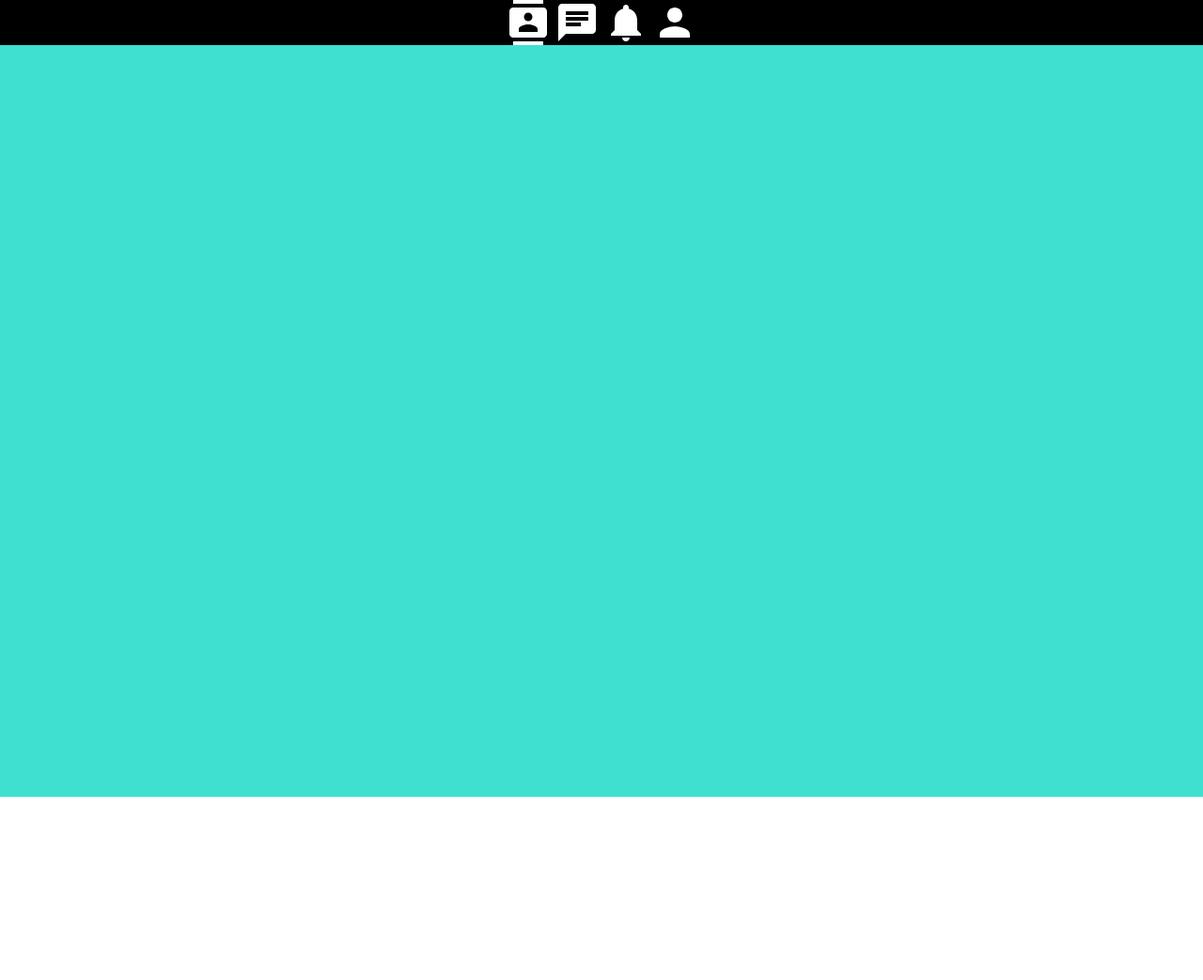
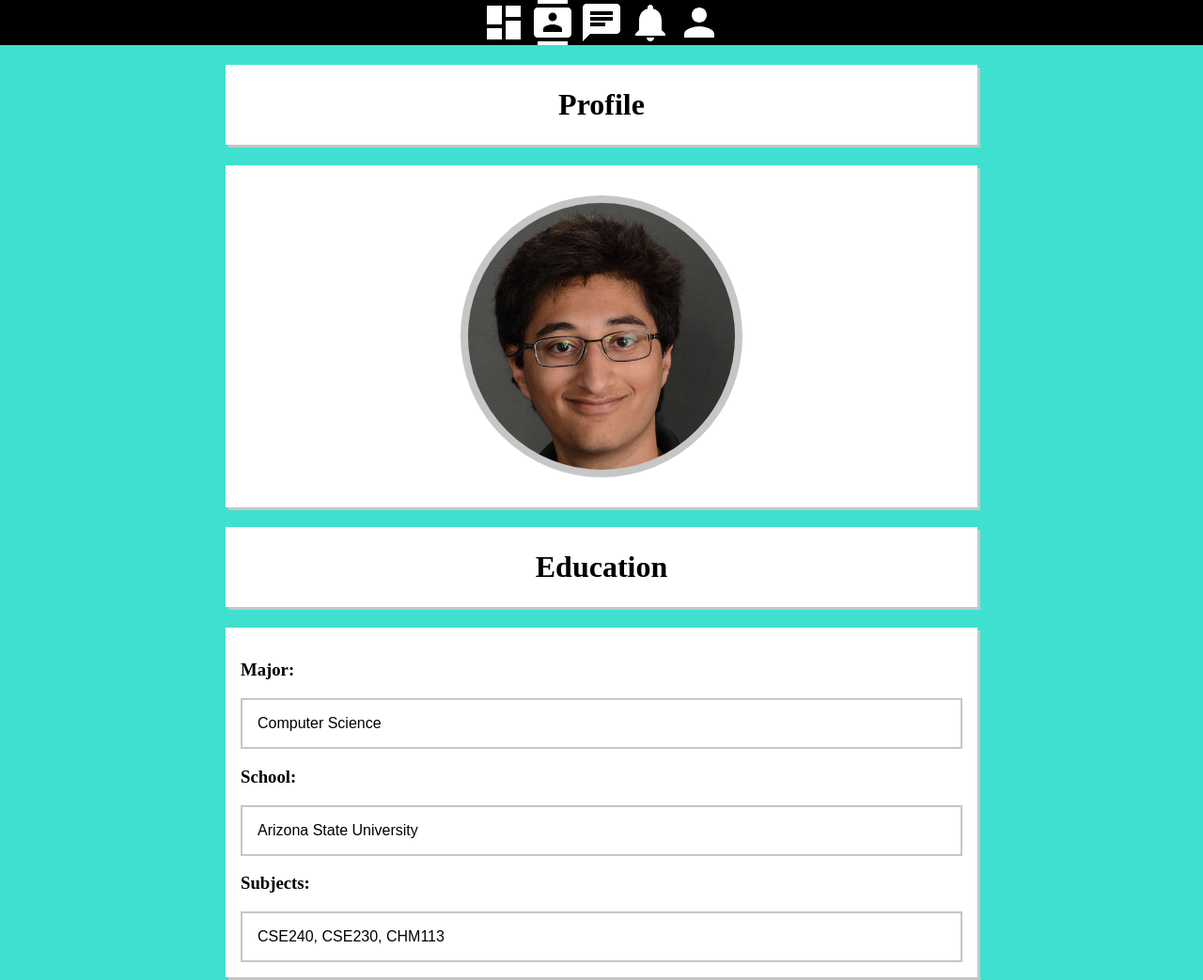
Before and after one commit to yash101/Mentor4Life, a plain HTML site: page frontend/views/profile.html in a window 1280 px wide. Shown: the top 1043 px of the page at 94% size. Before the commit the page ends 848 px from the top, so only its background shows below. Drawn offline with Linux system fonts and the light colour scheme.

Commit message:
Making things work

```diff
--- a/frontend/css/dash.css
+++ b/frontend/css/dash.css
@@ -36,6 +36,9 @@ body {
     background-color: #404040
 }
 
+#dash-icon {
+    background-image: url("/res/icons/ic_dashboard_white_48px.svg");
+}
 #connections-icon {
     background-image: url("/res/icons/ic_contacts_white_48px.svg");
 }
@@ -53,7 +56,6 @@ body {
     padding-top: 64px;
     text-align: center;
     background-color: turquoise;
-    min-height: 100vh;
 }
 
 #body > * {
@@ -70,6 +72,9 @@ body {
     margin: 16px;
 }
 
+#dash-icon-blk {
+    background-image: url("/res/icons/ic_dashboard_black_48px.svg");
+}
 #connections-icon-blk {
     background-image: url("/res/icons/ic_contacts_black_48px.svg");
 }
--- a/frontend/css/profile.css
+++ b/frontend/css/profile.css
@@ -36,6 +36,9 @@ body {
     background-color: #404040
 }
 
+#dash-icon {
+    background-image: url("/res/icons/ic_dashboard_white_48px.svg");
+}
 #connections-icon {
     background-image: url("/res/icons/ic_contacts_white_48px.svg");
 }
@@ -50,8 +53,79 @@ body {
 }
 
 #body {
-    padding-top: 64px;
     text-align: center;
     background-color: turquoise;
     min-height: 100vh;
+    padding-bottom: 32px;
 }
+
+#body > #holster {
+    display: inline-block;
+    width: 80vw;
+    max-width: 800px;
+}
+
+#holster > * {
+    display: block;
+    background-color: white;
+    -webkit-box-shadow: 3px 3px 0px 0px rgba(198,198,198,1);
+    -moz-box-shadow: 3px 3px 0px 0px rgba(198,198,198,1);
+    box-shadow: 3px 3px 0px 0px rgba(198,198,198,1);
+    padding: 16px;
+}
+
+#holster > div {
+    margin-bottom: 8px;
+    margin-top: 8px;
+}
+
+#holster > h1 {
+    padding: 24px;
+}
+
+#holster h3 {
+    text-align: left;
+}
+
+#profile-pic {
+    text-align: center;
+    padding: 32px;
+    background-color: white;
+}
+
+#profile-pic > #picture {
+    width: 50vw;
+    height: 50vw;
+    max-width: 300px;
+    max-height: 300px;
+    border-radius: 50%;
+    border: 8px solid #C6C6C6;
+    display: inline-block;
+
+    background-size: cover;
+    background-repeat: no-repeat;
+    background-position: 50% 50%;
+    background-image: url("/res/img/devyash_profile_cropped.jpg");
+}
+
+input, textarea {
+    display: block;
+    width: 100%;
+    padding: 16px;
+    font-size: 16px;
+    border: 2px solid #C6C6C6;
+}
+
+textarea {
+    min-height: 200px;
+}
+
+input:active,
+input:hover,
+input:focus,
+textarea:active,
+textarea:hover,
+textarea:focus {
+    background-color: #edfff0;
+    border: 2px solid #404040;
+}
--- a/frontend/views/profile.html
+++ b/frontend/views/profile.html
@@ -10,13 +10,50 @@
 
     <body>
         <div id="header">
+            <a href="/views/dash.html" id="dash-icon">&nbsp;</a>
             <a href="javascript:void()" id="connections-icon">&nbsp;</a>
             <a href="javascript:void()" id="messenger-icon">&nbsp;</a>
             <a href="javascript:void()" id="notification-icon">&nbsp;</a>
-            <a href="javascript:void()" id="profile-icon">&nbsp;</a>
+            <a href="/views/profile.html" id="profile-icon">&nbsp;</a>
         </div>
 
         <div id="body">
+            <div id="holster">
+
+                <h1>Profile</h1>
+
+                <div id="profile-pic">
+                    <div id="picture">&nbsp;</div>
+                </div>
+
+                <h1>Education</h1>
+
+                <div>
+                    <h3>Major:</h3>
+                    <input type="text" placeholder="Major" value="Computer Science">
+                    <h3>School:</h3>
+                    <input type="text" placeholder="School" value="Arizona State University">
+                    <h3>Subjects:</h3>
+                    <input type="text" placeholder="Subjects" value="CSE240, CSE230, CHM113">
+                </div>
+
+                <h1>Skills & Interests</h1>
+
+                <div>
+                    <h3>Skills</h3>
+                    <p>Please list your skills as key words, separated by a comma (,).</p>
+                    <textarea>Programming, Woodworking, Electronics, ...</textarea>
+
+                    <h3>Interests</h3>
+                    <p>Please list your skills as key words, separated by a comma (,).</p>
+                    <textarea>Medicine, Artificial Intelligence, Computer Algorithms, ...</textarea>
+                </div>
+
+                <div>
+                    <input type="submit" value="Update Profile!">
+                </div>
+
             </div>
+        </div>
     </body>
 </html>
```
Also changed, not shown: frontend/views/dash.html (+4 -2 lines), frontend/res/icons/ic_dashboard_black_48px.svg (added), frontend/res/icons/ic_dashboard_white_48px.svg (added), frontend/res/img/devyash_profile_cropped.jpg (added), 1 other file.
